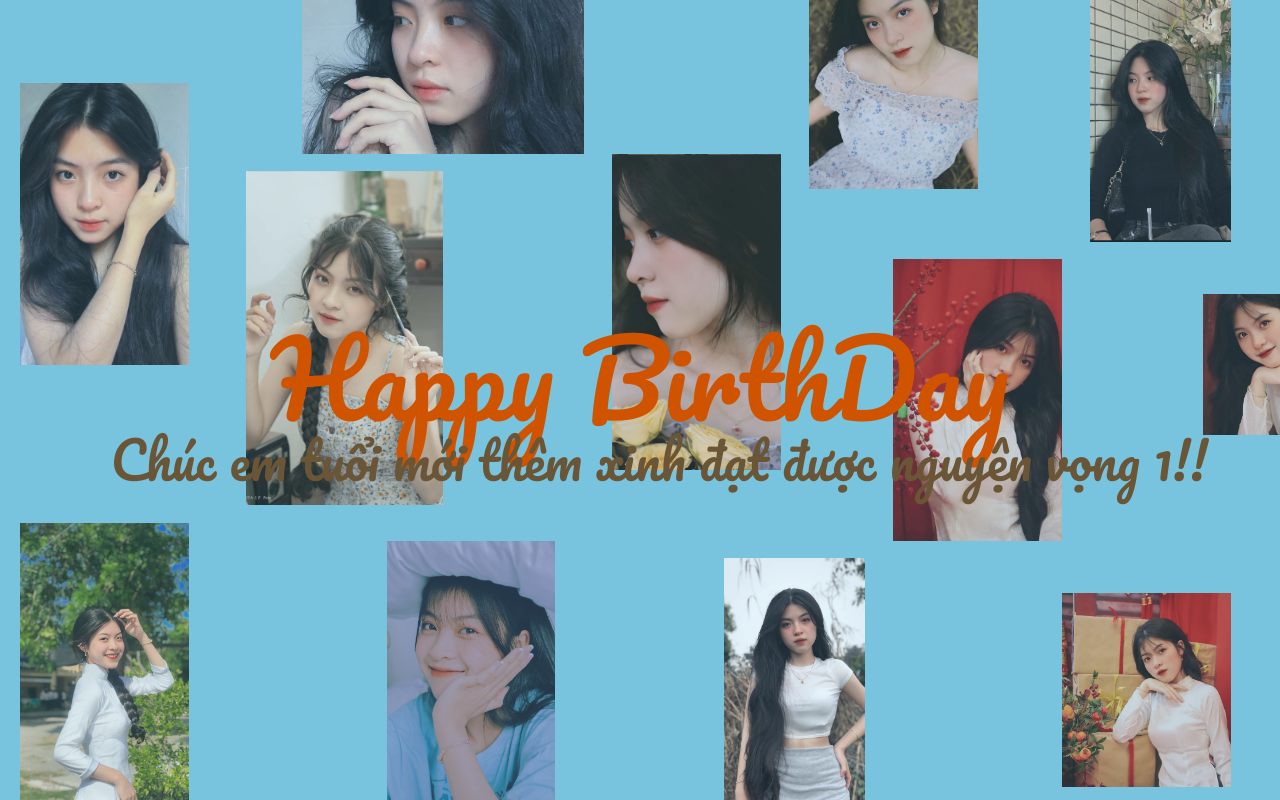
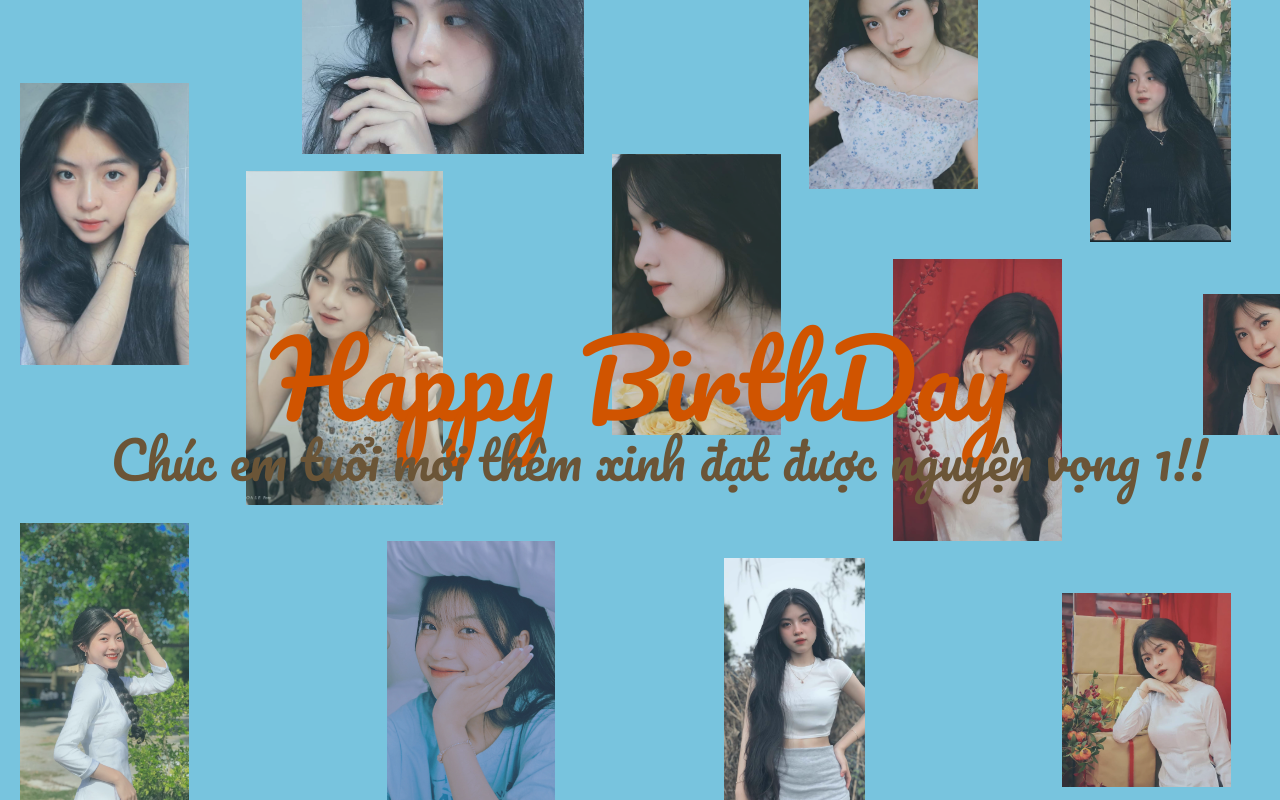
Before and after one commit to QuocTrungNQT/birthday, a plain HTML site: page index.html in a window 1280 px wide. Drawn offline with Linux system fonts and the light colour scheme; a web font is replaced by a local one.

Commit message:
Update style.css

```diff
--- a/style.css
+++ b/style.css
@@ -257,7 +257,7 @@ a:focus {
 }
 
 .pos-11{
-	grid-area: 12 / 25 / 30 / 31;
+	grid-area: 12 / 25 / 28 / 31;
 }
 
 .pos-12{
```
